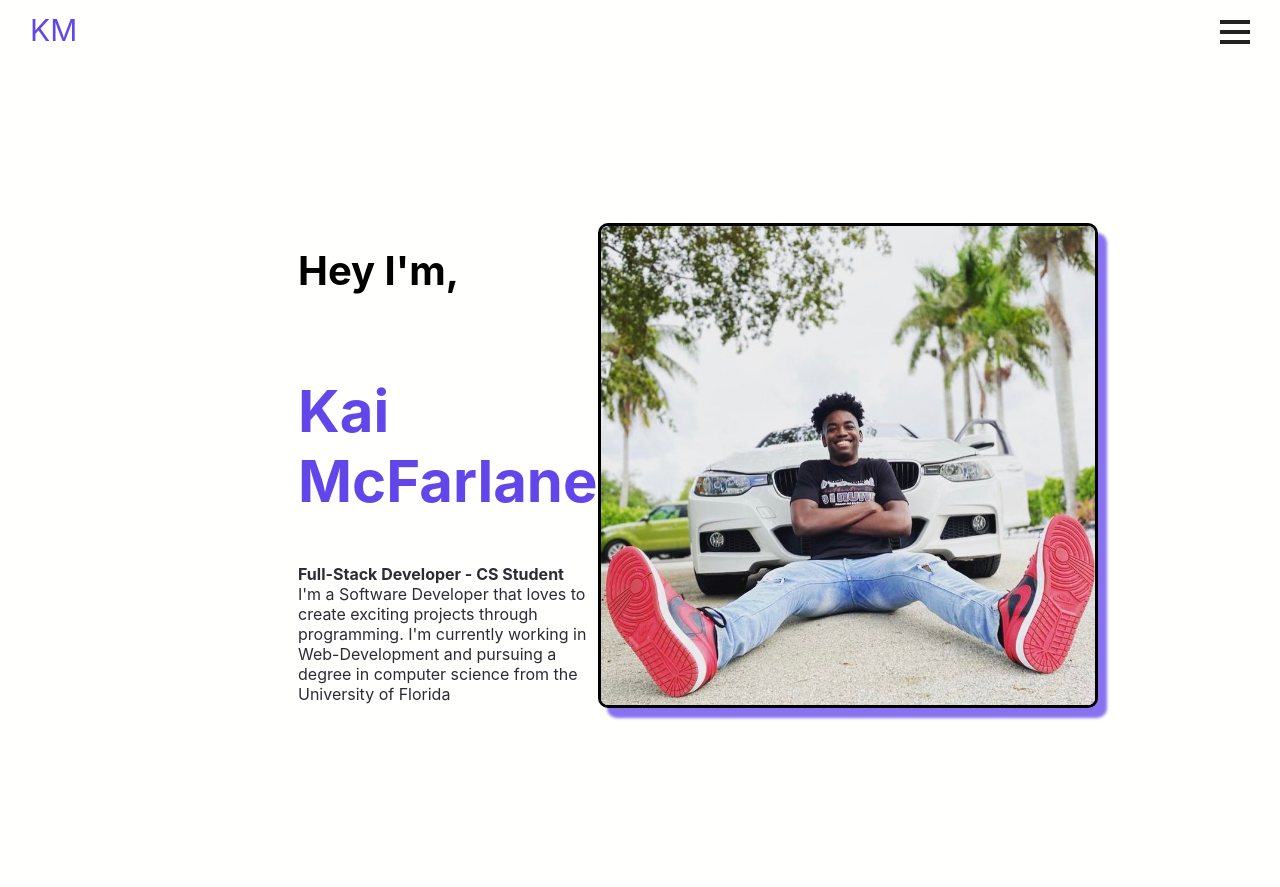
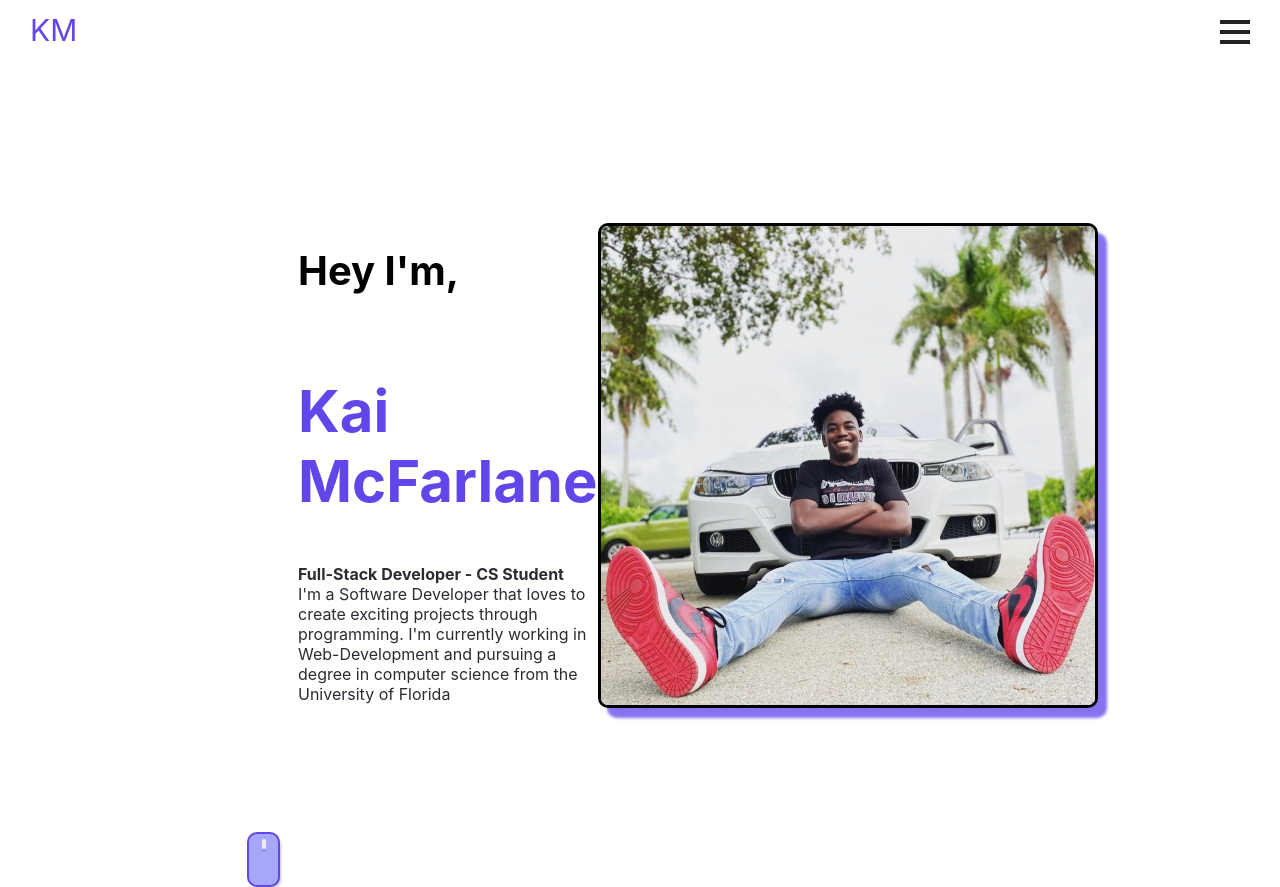
Before and after one commit to kaimcfarlane/portfolio_website_km, a React (Create React App) app in the folder portfolio_website_km/: page / in a window 1280 px wide. Shown: the top 887 px of the page. Before the commit the page ends 800 px from the top, so only its background shows below. Built offline with nearby package versions, Linux system fonts and the light colour scheme; the HTML template or start-up script is replaced by a standard one.

Commit message:
Added new favicon and mouse scroll animation on landing page.

```diff
--- a/portfolio_website_km/src/Welcome.js
+++ b/portfolio_website_km/src/Welcome.js
@@ -5,6 +5,7 @@ import imageS from './KaiMcFarlaneSeniorPicture2.jpeg'
 
 export default function Welcome() {
   return (
+    <>
     <section id={styles.welcomeAll}>
     <div id={styles.welcomeContent}>
         <h2 id={styles.subtitle}>Hey I'm,</h2>
@@ -16,5 +17,10 @@ export default function Welcome() {
         <img id={styles.profilePic} alt='Logo' src={imageC}></img>
     </div>
     </section>
+    <div id={styles.mouseContainer}>
+        <div className={styles["icon-scroll"]}></div>
+    </div>
+
+    </>
   )
 }
--- a/portfolio_website_km/src/Welcome.module.css
+++ b/portfolio_website_km/src/Welcome.module.css
@@ -57,3 +57,60 @@
     color: #2b2c34;
     max-width: 500px;
 }
+
+#mouseContainer{
+    display: flex;
+}
+
+.icon-scroll {
+    width: 33px;
+    height: 55px;
+    /* background: #ccc; */
+    /* background: #6246ea; */
+    background: #a7a7fa;
+    /* border: 2px solid #bbb; */
+    /* border: 2px solid black; */
+    border: 2px solid #6246ea;
+    border-radius: 10px;
+    display: flex;
+    justify-content: center;
+    margin: auto;
+    position: relative;
+    margin-top: 120px;
+    /* When not full page size remove the margin right below to center */
+    margin-right: 1000px;
+    box-shadow: 3px 3px 5px -5px #000;
+}
+
+.icon-scroll::before {
+    content: "";
+    width: 4px;
+    height: 10px;
+    background: #eee;
+    border-radius: 2px;
+    margin-top: 5px;
+  }
+
+.icon-scroll::after {
+    content: "";
+    width: 4px;
+    height: 3px;
+    /* background-color: #bbb; */
+    /* background-color: #2a2a2a; */
+    background-color: #6246ea;
+    position: absolute;
+    display: block;
+    animation: scroll ease 1s infinite;
+  }
+
+@keyframes scroll {
+    from {
+      top: 5px;
+    }
+    to {
+      top: 18px;
+    }
+    100% {
+      opacity: 0;
+    }
+  }
```
Also changed, not shown: 1 other file (tests, documents, lock files or other folders).
